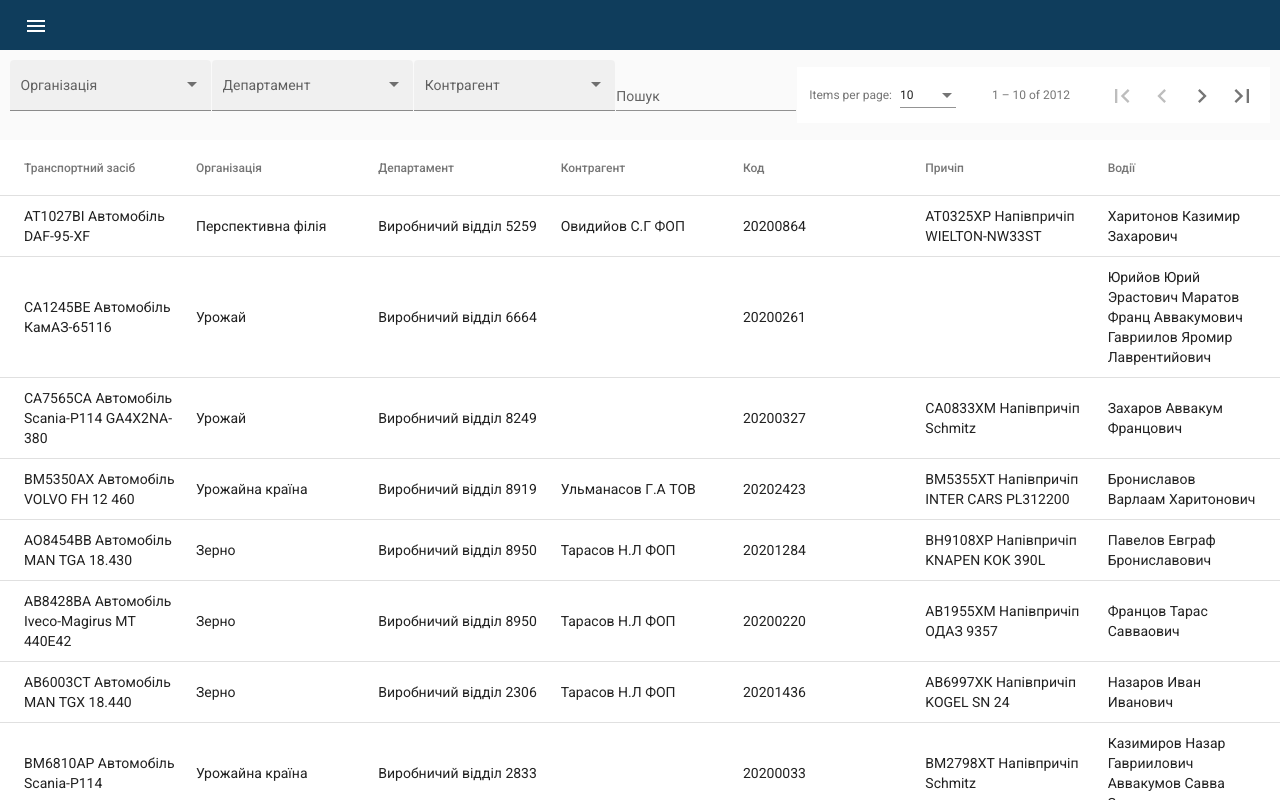
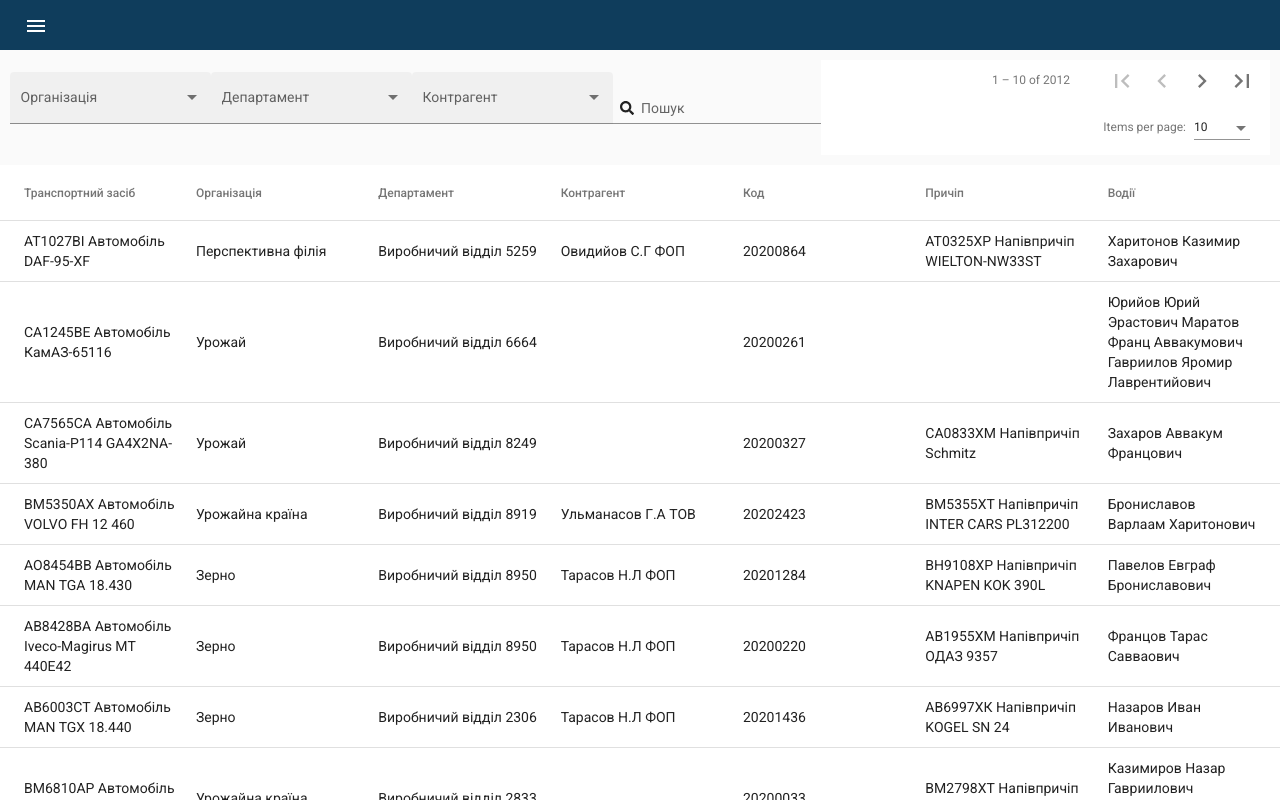
Before and after one commit to dimondigital/hjUWUPwRW8KT, an Angular app: page /vehicle-registry in a window 1280 px wide. Built offline with nearby package versions, Linux system fonts and the light colour scheme.

Commit message:
search icon added

```diff
--- a/src/app/vehicle-registry/vehicle-registry.component.html
+++ b/src/app/vehicle-registry/vehicle-registry.component.html
@@ -25,7 +25,9 @@
       </mat-select>
     </mat-form-field>
 
+
     <mat-form-field appearance="standard" >
+      <fa-icon matPrefix style="color: black" [icon]="faSearch" style="padding: 0 0.5em;"></fa-icon>
       <mat-label>Пошук</mat-label>
       <input matInput (keyup)="applyFilter($event)" placeholder="" #input>
     </mat-form-field>
--- a/src/app/vehicle-registry/vehicle-registry.component.ts
+++ b/src/app/vehicle-registry/vehicle-registry.component.ts
@@ -5,6 +5,7 @@ import {VehicleService} from '../vehicle.service';
 import {VehicleCode, VehicleFlat} from '../shared/interface';
 import {MatSort} from "@angular/material/sort";
 import {Subject} from "rxjs";
+import { faSearch } from '@fortawesome/free-solid-svg-icons';
 
 @Component({
   selector: 'app-vehicle-registry',
@@ -12,6 +13,7 @@ import {Subject} from "rxjs";
   styleUrls: ['./vehicle-registry.component.scss']
 })
 export class VehicleRegistryComponent implements OnInit, AfterViewInit, OnChanges, OnDestroy {
+  faSearch = faSearch;
   displayedColumns: string[] = ['vehicle', 'org', 'department', 'contragent', 'code1c', 'aggregate', 'drivers'];
   dataSource: MatTableDataSource<VehicleFlat>;
   // dataSource_filtered: MatTableDataSource<VehicleFlat>;
@@ -52,13 +54,13 @@ export class VehicleRegistryComponent implements OnInit, AfterViewInit, OnChange
           };
           this.flatVehicleData.push(item.vehicleFlat);
           if (item.vehicleFlat.org && !this.availableOrganizations.includes(item.vehicleFlat.org)) {
-            this.availableOrganizations.push(item.vehicleFlat.org.trim());
+            this.availableOrganizations.push(item.vehicleFlat.org);
           }
           if (item.vehicleFlat.department && !this.availableDepartments.includes(item.vehicleFlat.department)) {
-            this.availableDepartments.push(item.vehicleFlat.department.trim());
+            this.availableDepartments.push(item.vehicleFlat.department);
           }
           if (item.vehicleFlat.contragent && !this.availableContragents.includes(item.vehicleFlat.contragent)) {
-            this.availableContragents.push(item.vehicleFlat.contragent.trim());
+            this.availableContragents.push(item.vehicleFlat.contragent);
           }
         });
         this.availableOrganizations.sort();
```
